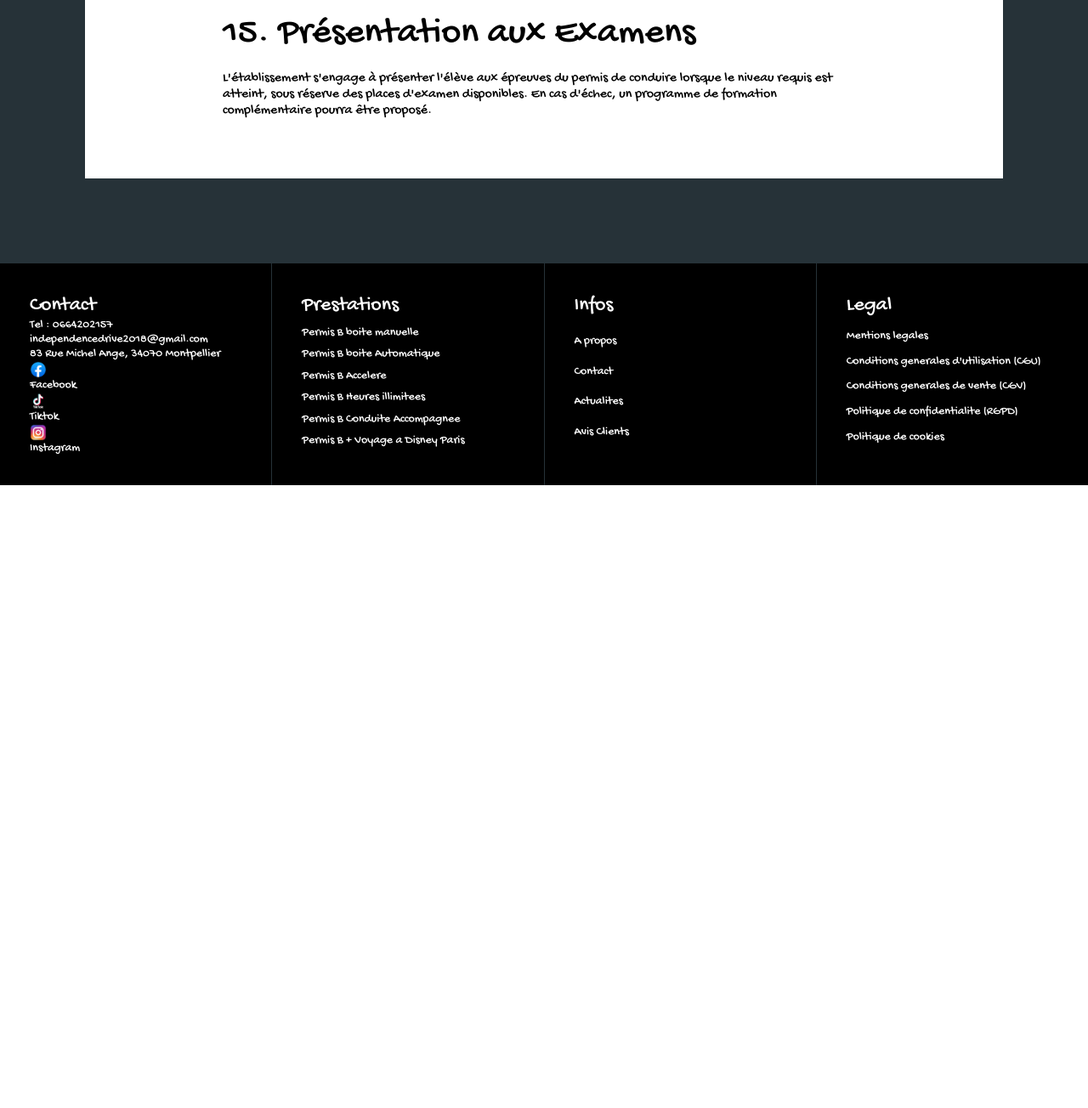
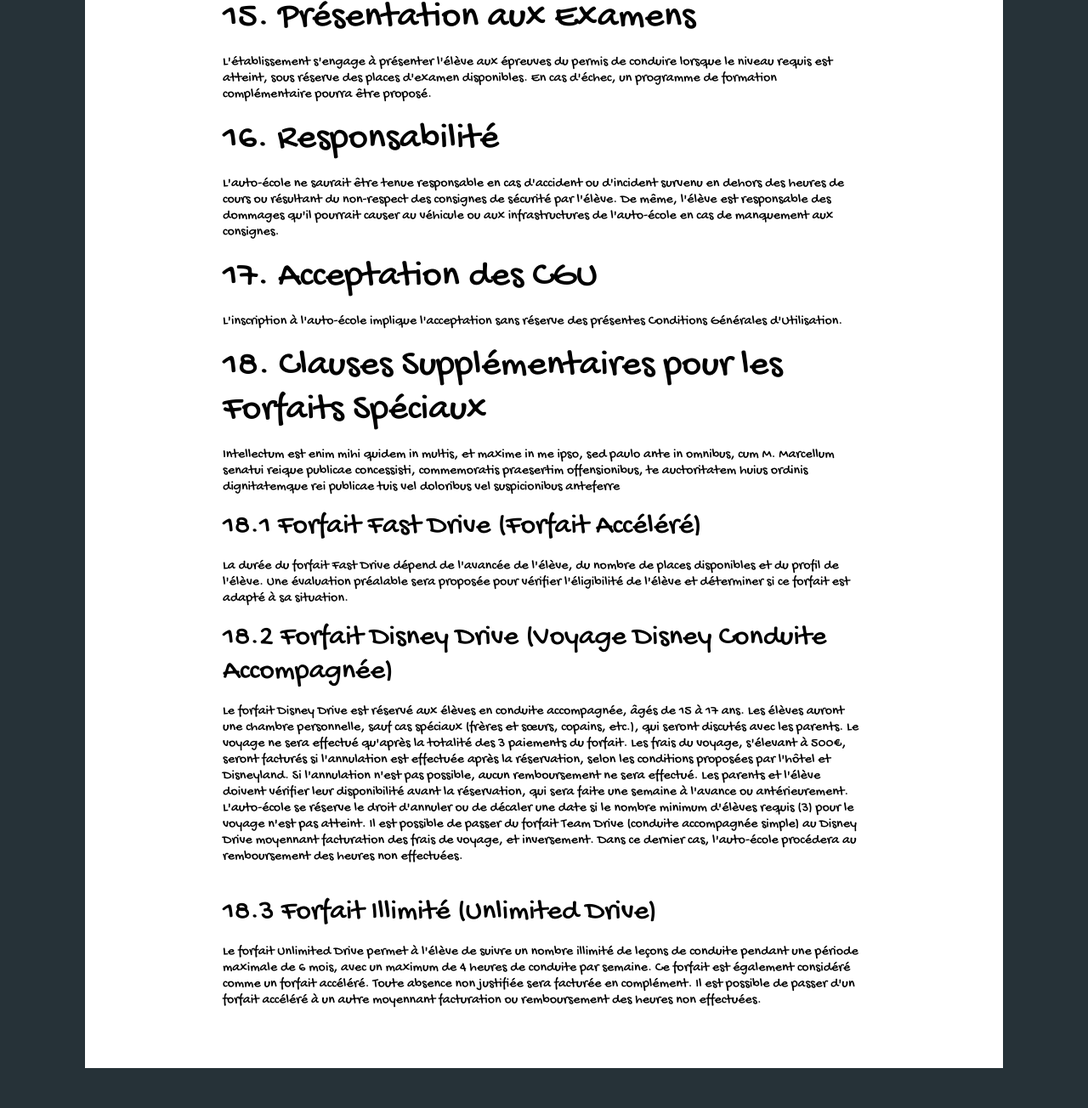
Before and after one commit to independencedrive/site, a plain HTML site: page conditions-generales-de-vente/index.html in a window 1280 px wide. Shown: the part 2916-4220 px from the top of the page at 85% size. Before the commit the page ends 3487 px from the top, so only its background shows below. Drawn offline with nearby package versions, Linux system fonts and the light colour scheme.

Commit message:
Page published

```diff
--- a/conditions-generales-de-vente/index.html
+++ b/conditions-generales-de-vente/index.html
@@ -101,10 +101,7 @@ div#grid-linear-color-OWPMdQV {height: 100%;width: 100%;
 
     <p>En cas de litige, l'élève peut d'abord s'adresser à l'auto-école. En second recours, il peut saisir le médiateur suivant :</p>
 
-    <h3>Media Solutions</h3>
-
-    <ul>
-      <li><li>222, chemin de la bergerie&nbsp;&nbsp;</li><li>01800 Saint Jean de Niost&nbsp;&nbsp;</li><li>Tél : 0482539306&nbsp;&nbsp;</li><li>Email : contact@sasmediasolution-conso.fr</li></li>
+    <h3>Media Solutions</h3><ul><li>222, chemin de la bergerie&nbsp;&nbsp;</li><li>01800 Saint Jean de Niost&nbsp;&nbsp;</li><li>Tél : 0482539306&nbsp;&nbsp;</li><li>Email : contact@sasmediasolution-conso.fr</li>
     </ul>
 
     <h2>12. Protection des Données Personnelles</h2>
@@ -122,6 +119,30 @@ div#grid-linear-color-OWPMdQV {height: 100%;width: 100%;
     <h2>15. Présentation aux Examens</h2>
 
     <p>L'établissement s'engage à présenter l'élève aux épreuves du permis de conduire lorsque le niveau requis est atteint, sous réserve des places d'examen disponibles. En cas d'échec, un programme de formation complémentaire pourra être proposé.</p>
+
+    <h2>16. Responsabilité</h2>
+
+    <p>L'auto-école ne saurait être tenue responsable en cas d'accident ou d'incident survenu en dehors des heures de cours ou résultant du non-respect des consignes de sécurité par l'élève. De même, l'élève est responsable des dommages qu'il pourrait causer au véhicule ou aux infrastructures de l'auto-école en cas de manquement aux consignes.</p>
+
+    <h2>17. Acceptation des CGU</h2>
+
+    <p>L'inscription à l'auto-école implique l'acceptation sans réserve des présentes Conditions Générales d'Utilisation.</p>
+
+    <h2>18. Clauses Supplémentaires pour les Forfaits Spéciaux</h2>
+
+    <p>Intellectum est enim mihi quidem in multis, et maxime in me ipso, sed paulo ante in omnibus, cum M. Marcellum senatui reique publicae concessisti, commemoratis praesertim offensionibus, te auctoritatem huius ordinis dignitatemque rei publicae tuis vel doloribus vel suspicionibus anteferre</p>
+
+    <h3>18.1 Forfait Fast Drive (Forfait Accéléré)</h3>
+
+    <p>La durée du forfait Fast Drive dépend de l'avancée de l'élève, du nombre de places disponibles et du profil de l'élève. Une évaluation préalable sera proposée pour vérifier l'éligibilité de l'élève et déterminer si ce forfait est adapté à sa situation.</p>
+
+    <h3>18.2 Forfait Disney Drive (Voyage Disney Conduite Accompagnée)</h3>
+
+    <p>Le forfait Disney Drive est réservé aux élèves en conduite accompagnée, âgés de 15 à 17 ans. Les élèves auront une chambre personnelle, sauf cas spéciaux (frères et sœurs, copains, etc.), qui seront discutés avec les parents. Le voyage ne sera effectué qu'après la totalité des 3 paiements du forfait. Les frais du voyage, s'élevant à 500€, seront facturés si l'annulation est effectuée après la réservation, selon les conditions proposées par l'hôtel et Disneyland. Si l'annulation n'est pas possible, aucun remboursement ne sera effectué. Les parents et l'élève doivent vérifier leur disponibilité avant la réservation, qui sera faite une semaine à l'avance ou antérieurement. L'auto-école se réserve le droit d'annuler ou de décaler une date si le nombre minimum d'élèves requis (3) pour le voyage n'est pas atteint. Il est possible de passer du forfait Team Drive (conduite accompagnée simple) au Disney Drive moyennant facturation des frais de voyage, et inversement. Dans ce dernier cas, l'auto-école procédera au remboursement des heures non effectuées.</p><div><br></div>
+
+    <h3>18.3 Forfait Illimité (Unlimited Drive)</h3>
+
+    <p>Le forfait Unlimited Drive permet à l'élève de suivre un nombre illimité de leçons de conduite pendant une période maximale de 6 mois, avec un maximum de 4 heures de conduite par semaine. Ce forfait est également considéré comme un forfait accéléré. Toute absence non justifiée sera facturée en complément. Il est possible de passer d'un forfait accéléré à un autre moyennant facturation ou remboursement des heures non effectuées.</p>
   </grid-box1>
 </grid-content>
 <div class="grid-edit-buttons">
```
